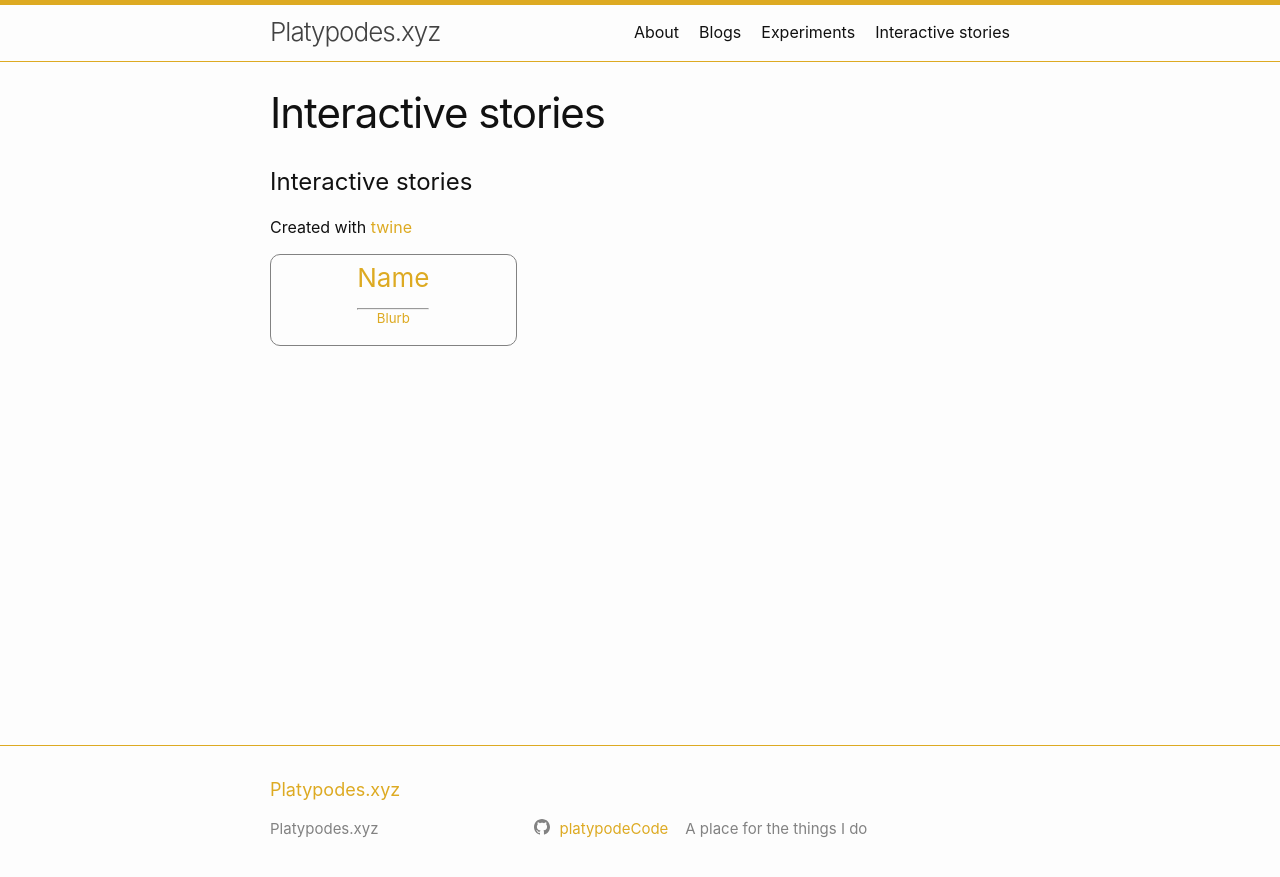
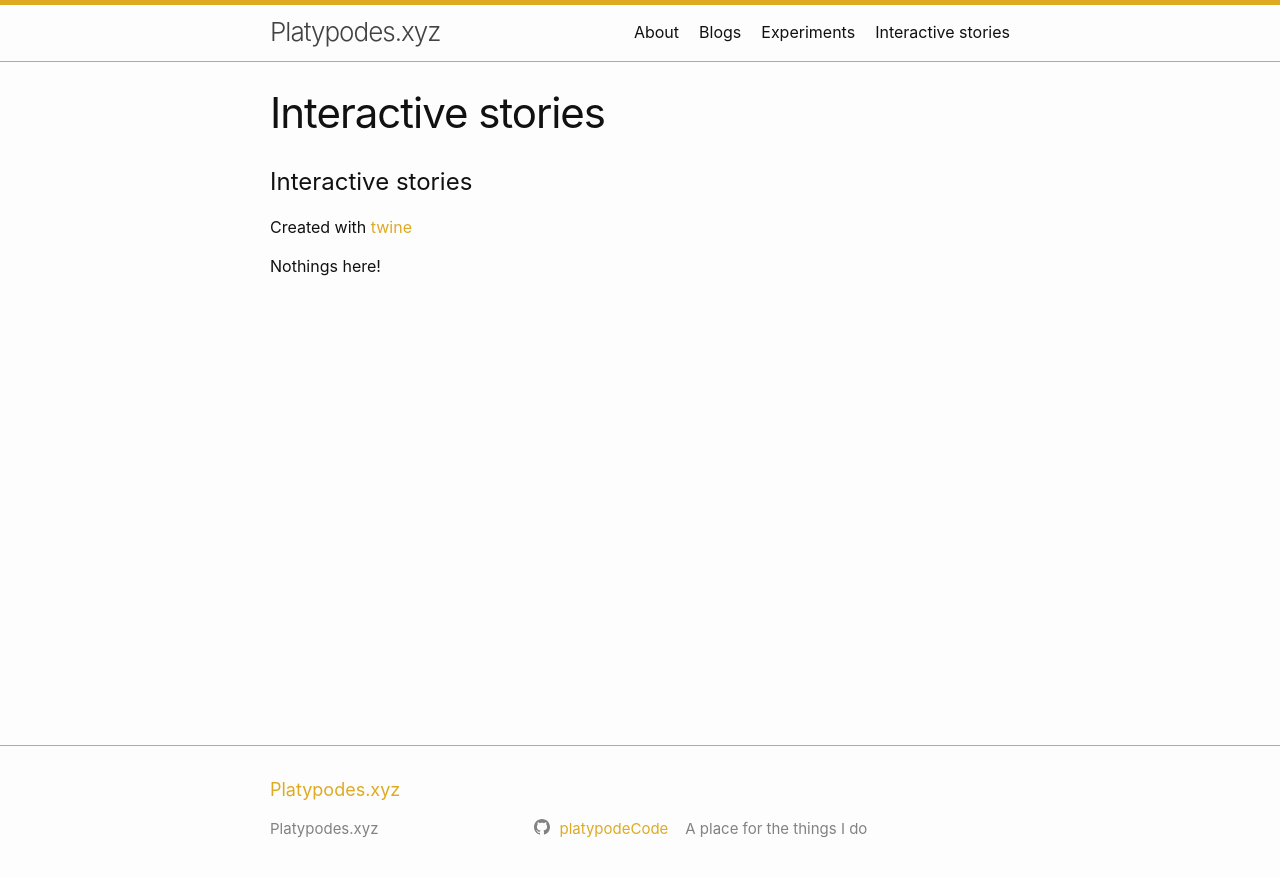
Before and after one commit to BeeFox-sys/BeeFox-sys.github.io, a Jekyll site: the page built from Stories/index.md, in a window 1280 px wide. Shown: the top 877 px of the page. Built offline with Jekyll 4.4.1, drawn with Linux system fonts in a browser that asks for light colours; our own code applies the rules of GitHub Pages for plain Markdown files.

```diff
--- a/_data/stories.json
+++ b/_data/stories.json
@@ -1,10 +1,5 @@
 {
   "stories":[
-    {
-      "name":"Name",
-      "link": "Stories/Story.html",
-      "blurb": "Blurb"
-    }
   ],
   "Template":{
     "name":"Name",
```
Also changed, not shown: Stories/Story.html (deleted, +0 -1 lines).
